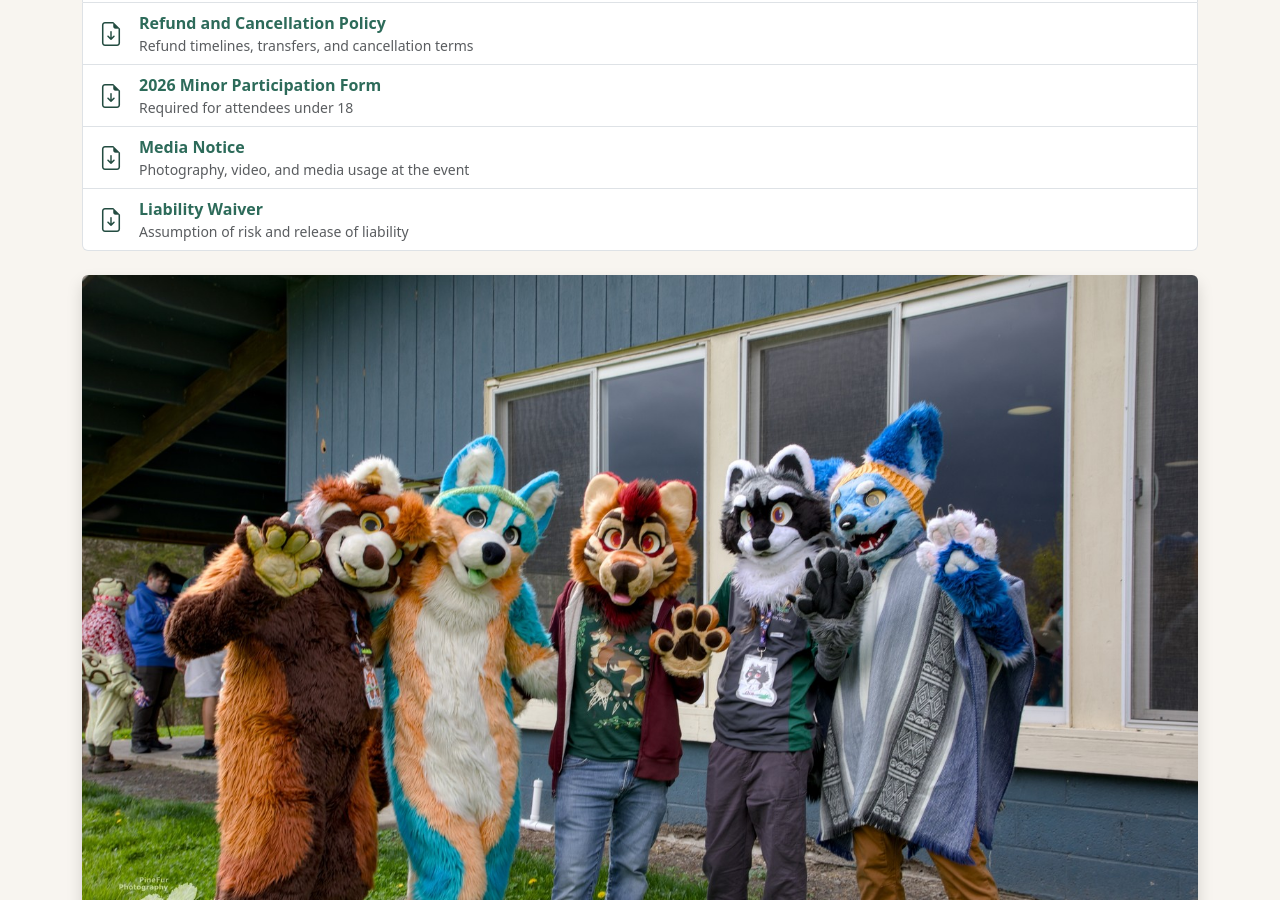
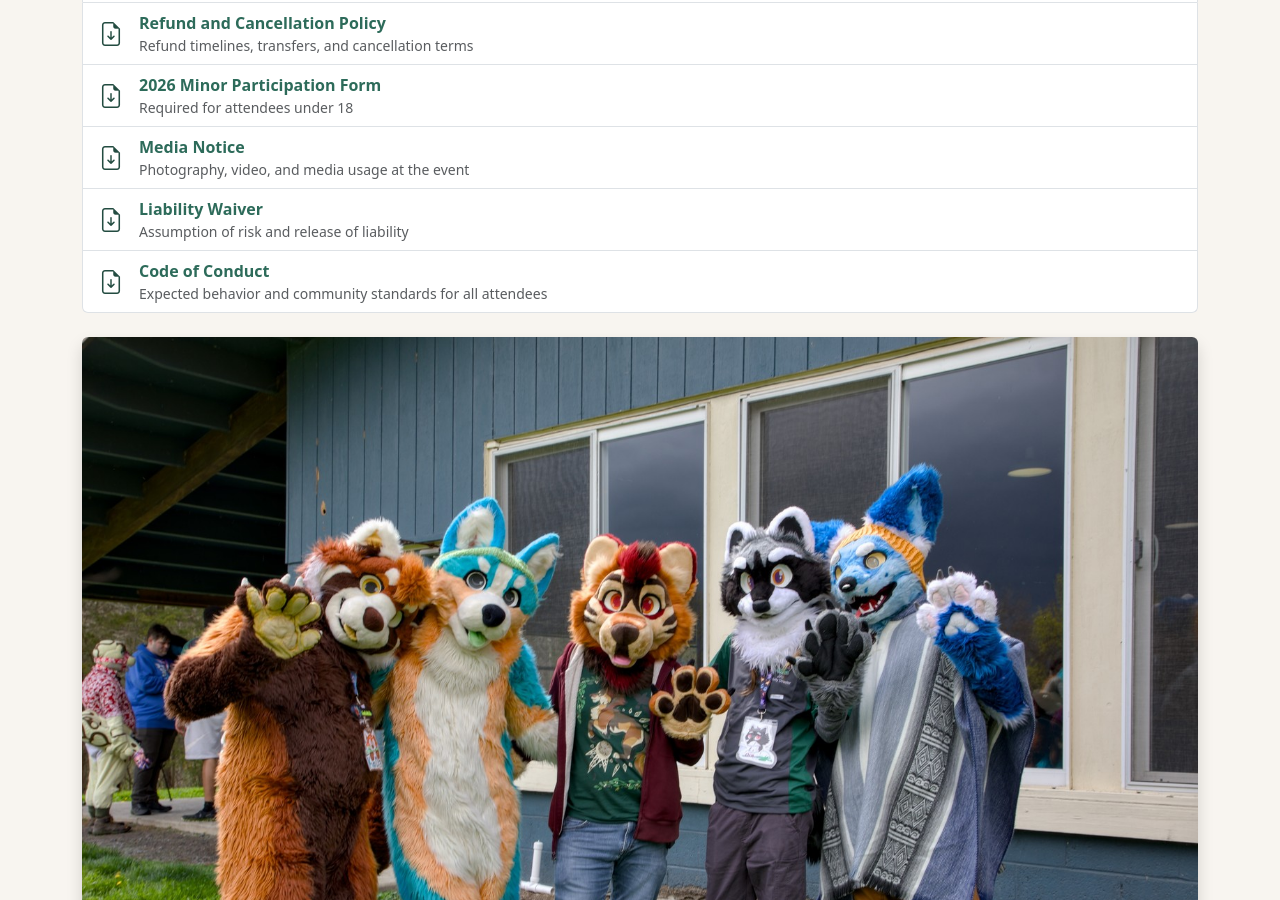
Before and after one commit to campflaw/campflaw.github.io, a Jekyll site: the page built from guidelines.md, in a window 1280 px wide and 900 px high, scrolled down 707 px. Built offline with Jekyll 4.4.1, drawn with Linux system fonts in a browser that asks for light colours.

Commit message:
Add Code of Conduct download to Guidelines page
Co-Authored-By: Claude Opus 4.6 (1M context) <noreply@anthropic.com>

```diff
--- a/guidelines.md
+++ b/guidelines.md
@@ -49,6 +49,13 @@ permalink: /guidelines/
             <p class="mb-0 text-muted small">Assumption of risk and release of liability</p>
         </div>
     </a>
+    <a href="/assets/documents/FLAW-CoC.pdf" class="list-group-item list-group-item-action d-flex align-items-center" download>
+        <i class="bi bi-file-earmark-arrow-down me-3 fs-4" style="color: #234c41;"></i>
+        <div>
+            <strong>Code of Conduct</strong>
+            <p class="mb-0 text-muted small">Expected behavior and community standards for all attendees</p>
+        </div>
+    </a>
 </div>
 
 <div class="text-center my-4">
```
Also changed, not shown: 1 other file.
